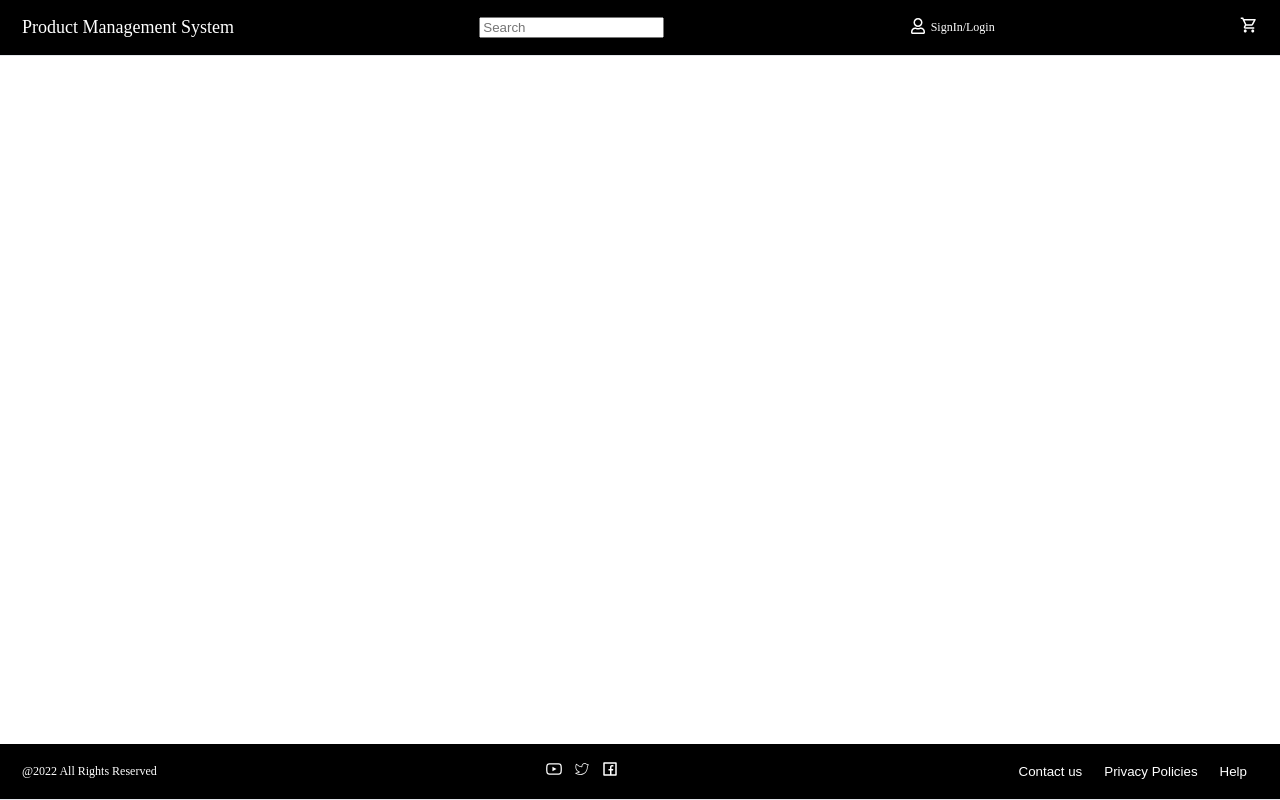
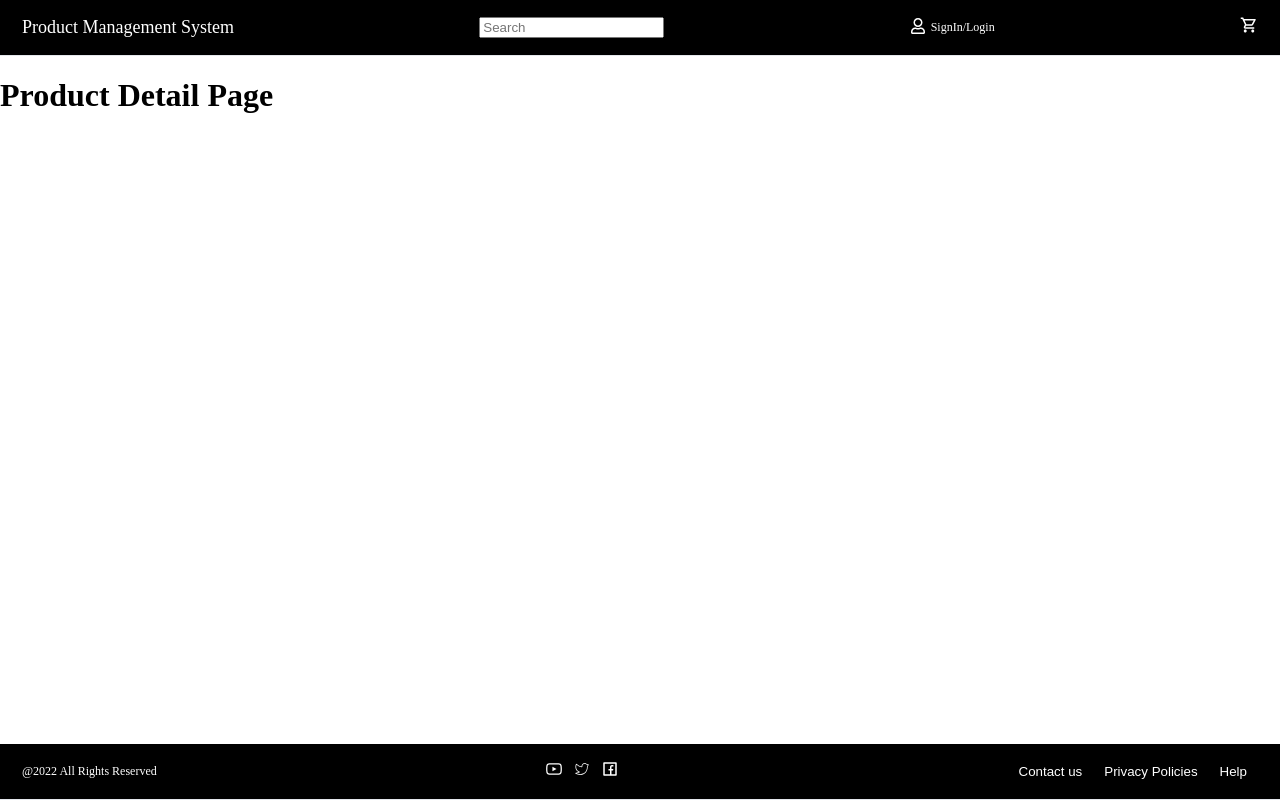
Before and after one commit to xijia007/groupE-project1, a React (Vite) app in the folder frontend/: page /products/77a1e2b3-8c4d-4f50-9c22-777777777777 in a window 1280 px wide. Built offline with nearby package versions, Linux system fonts and the light colour scheme.

Commit message:
frontend-nav-to-product-detail-page

```diff
--- a/frontend/src/App.jsx
+++ b/frontend/src/App.jsx
@@ -2,6 +2,7 @@ import Footer from './assets/components/Footer/index.jsx';
 import Header from './assets/components/Header/index.jsx';
 import { BrowserRouter, Routes, Route} from 'react-router-dom';
 import Home from './pages/Home.jsx';
+import ProductDetail from './pages/ProductDetail.jsx';
 
 
 function App() {
@@ -11,6 +12,7 @@ function App() {
       <main className='mainContainer'>
         <Routes>
           <Route path="/" element={<Home />} />
+          <Route path="/products/:id" element={<ProductDetail />} />
         </Routes>
       </main>
       <Footer />
--- a/frontend/src/assets/components/Products/productItem.jsx
+++ b/frontend/src/assets/components/Products/productItem.jsx
@@ -1,9 +1,10 @@
 import "./Product.css";
+import { Link } from 'react-router-dom';
 
 function ProductItem({ product }) {
     return (
         <>
-        <div className="product-card">
+         <Link to='/products/${product.id}' className="product-card">
             <div className="product-card-image">
                 <img src={product.imageURL} alt={product.name} />
             </div>
@@ -11,7 +12,7 @@ function ProductItem({ product }) {
                 <div className="product-card-name">{product.name}</div>
                 <div className="product-card-price">${product.price}</div>
             </div>
-        </div>
+        </Link>
         </>
     )
 }
--- /dev/null
+++ b/frontend/src/pages/ProductDetail.jsx
@@ -0,0 +1,12 @@
+function ProductDetail() {
+    return (
+        <>
+            <h1>Product Detail Page</h1>
+
+
+
+        </>
+    )
+}
+
+export default ProductDetail;
```
Also changed, not shown: 1 other file (tests, documents, lock files or other folders).
